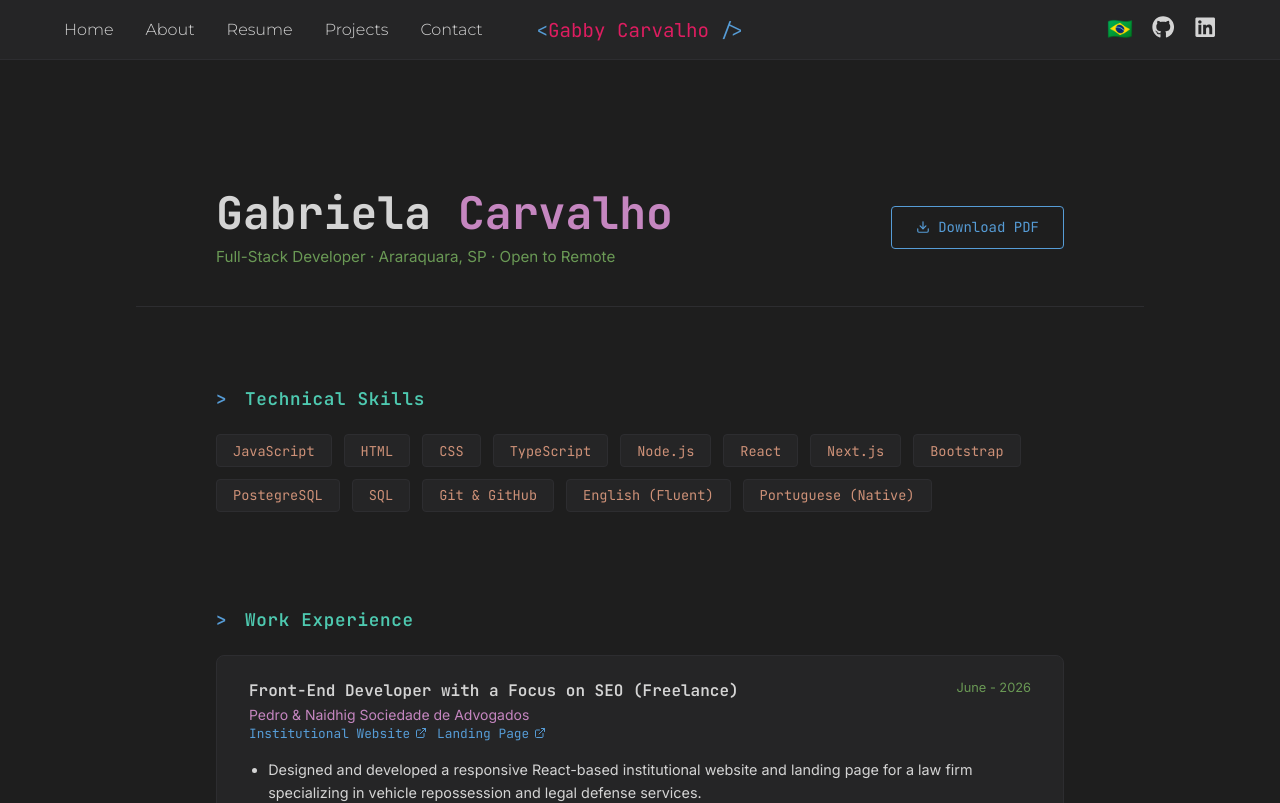
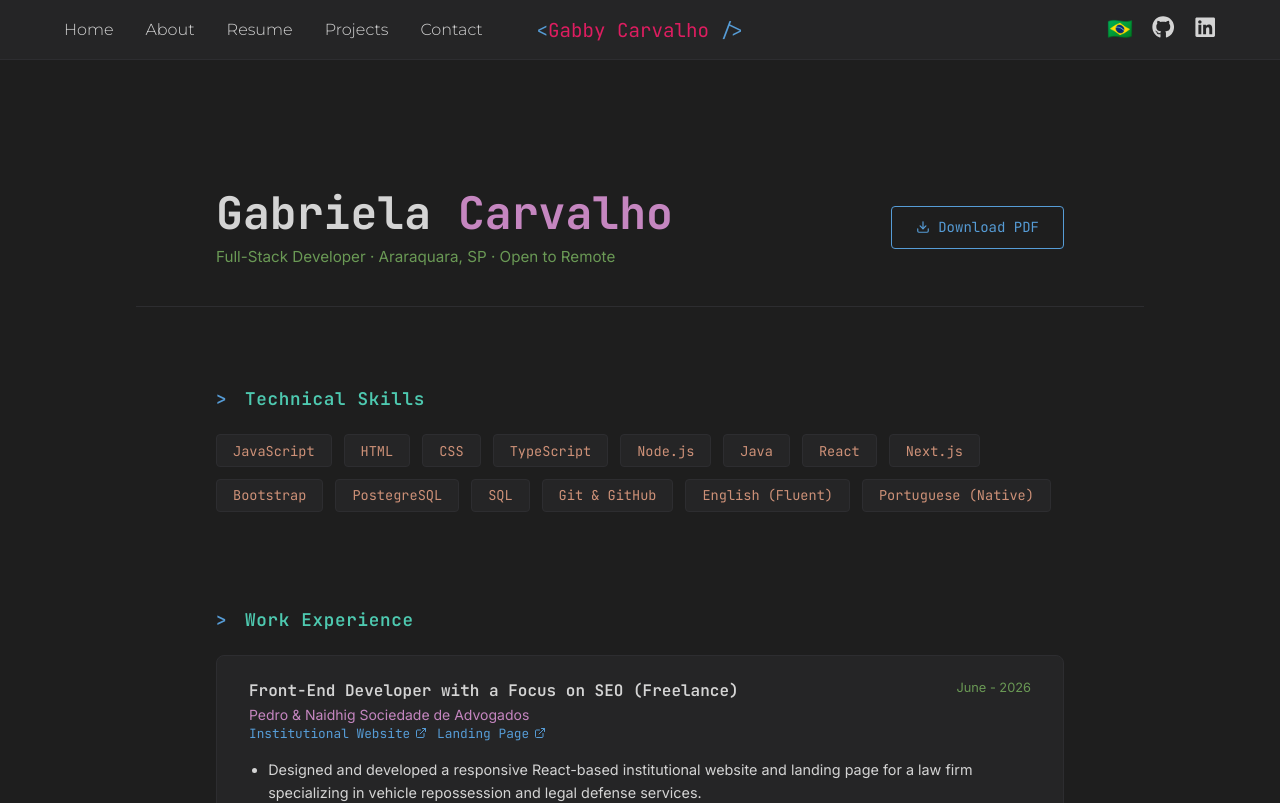
Before and after one commit to GabbyCarvalho/gabriela-portfolio, a React (Vite) app: page /#/resume in a window 1280 px wide. Shown: the top 803 px of the page. Built offline with nearby package versions, Linux system fonts and the light colour scheme.

Commit message:
fix meta tag

```diff
--- a/index.html
+++ b/index.html
@@ -15,7 +15,7 @@
 
     <meta
       name="description"
-      content="Front-End Developer specialized in React, JavaScript, and responsive web applications."
+      content="Full-Stack Developer specialized in React, JavaScript, Node and responsive web applications."
     />
 
     <!-- Open Graph (WhatsApp, LinkedIn, Facebook, Discord) -->
--- a/src/Pages/Resume.jsx
+++ b/src/Pages/Resume.jsx
@@ -4,7 +4,7 @@ import { useLang } from "../LanguageContext";
 import { t } from "../i18n";
 
 const skills = [
-  "JavaScript", "HTML", "CSS", "TypeScript", "Node.js",
+  "JavaScript", "HTML", "CSS", "TypeScript", "Node.js", "Java",
   "React","Next.js", "Bootstrap",
   "PostegreSQL", "SQL",
   "Git & GitHub",
--- a/src/i18n.js
+++ b/src/i18n.js
@@ -45,9 +45,9 @@ export const t = {
 
     p4: {
 
-      en: "Today, I specialize in React and JavaScript, with hands-on experience in TypeScript, Node.js, SQL, PostgreSQL, API integrations, testing, debugging, and responsive development. I enjoy building both intuitive user interfaces and reliable back-end solutions, writing clean and maintainable code, and continuously learning new technologies to grow as a developer.",
+      en: "Today, I specialize in React and JavaScript, with hands-on experience in TypeScript, Node.js, Java, SQL, PostgreSQL, API integrations, testing, debugging, and responsive development. I enjoy building both intuitive user interfaces and reliable back-end solutions, writing clean and maintainable code, and continuously learning new technologies to grow as a developer.",
 
-      pt: "Hoje, me especializo em React e JavaScript, com experiência prática em TypeScript, Node.js, SQL, PostgreSQL, integrações de APIs, testes, debugging e desenvolvimento responsivo. Gosto de desenvolver tanto interfaces intuitivas quanto soluções de back-end confiáveis, escrever código limpo e manutenível, e aprender continuamente novas tecnologias.",
+      pt: "Hoje, me especializo em React e JavaScript, com experiência prática em TypeScript, Node.js, Java, SQL, PostgreSQL, integrações de APIs, testes, debugging e desenvolvimento responsivo. Gosto de desenvolver tanto interfaces intuitivas quanto soluções de back-end confiáveis, escrever código limpo e manutenível, e aprender continuamente novas tecnologias.",
 
     },
 
```
